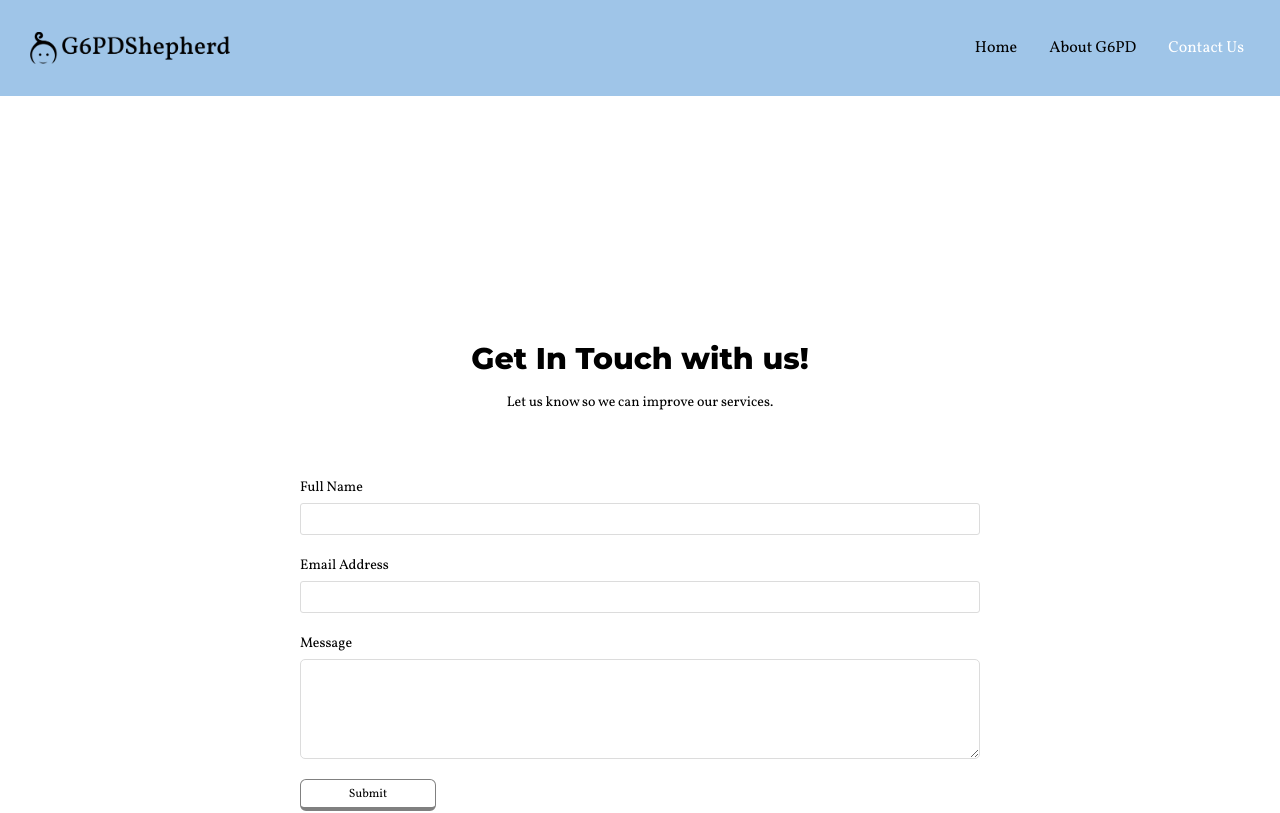
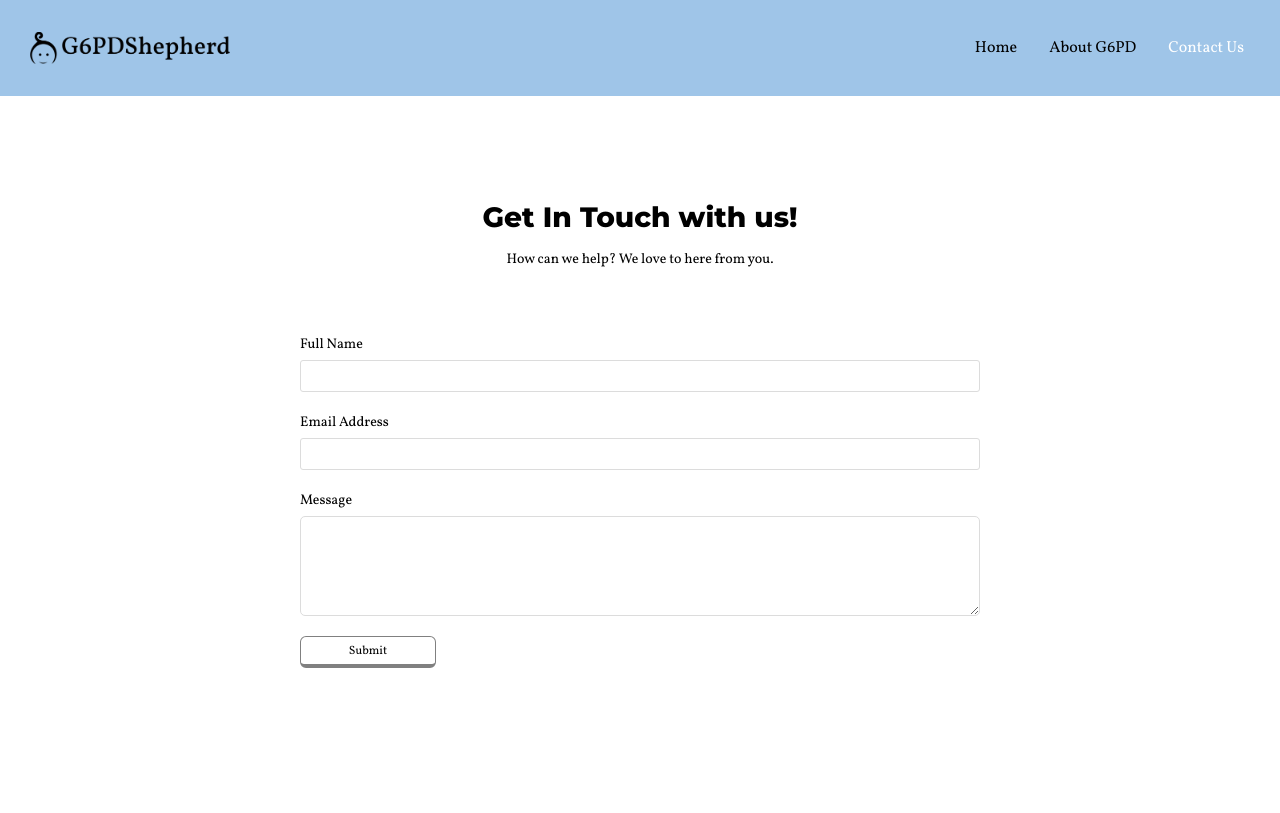
Before and after one commit to odycy21/G6PD-Shepherd, a React (Vite) app: page /contact-us in a window 1280 px wide. Shown: the top 813 px of the page. Built offline with nearby package versions, Linux system fonts and the light colour scheme; a web font is replaced by a local one.

Commit message:
updated contact us page sub heading and page spacing

```diff
--- a/src/Contact.jsx
+++ b/src/Contact.jsx
@@ -39,13 +39,14 @@ const ContactUs = () => {
 
     return (
 
-      <div className="max-w-[1000px] lg:h-screen md:h-screen mx-auto grid py-[15rem] px-4 bg-transparent text-center" >
+      <div className="max-w-[1000px] min-h-screen py-20 mx-auto my-auto justify-center items-center">
 
-      <div>
-              <h2 className='font-montserrat font-semibold text-[30px] pb-2'>Get In Touch with us!</h2>
+      <div className="p-20 lg:py-5 px-10 py-10 text-center">
+
+              <h2 className='font-montserrat font-semibold text-[28px] pb-2'>Get In Touch with us!</h2>
 
               <p className="text-sm leading-7 pb-10">
-                Let us know so we can improve our services.<br />
+              How can we help? We love to here from you.<br />
               </p>
 
 
```
